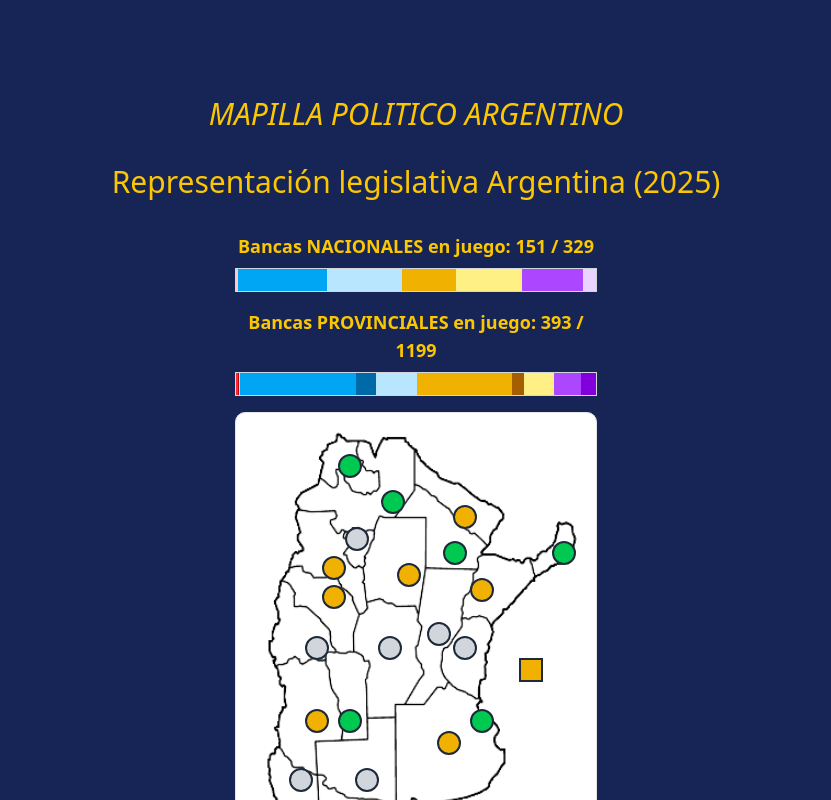
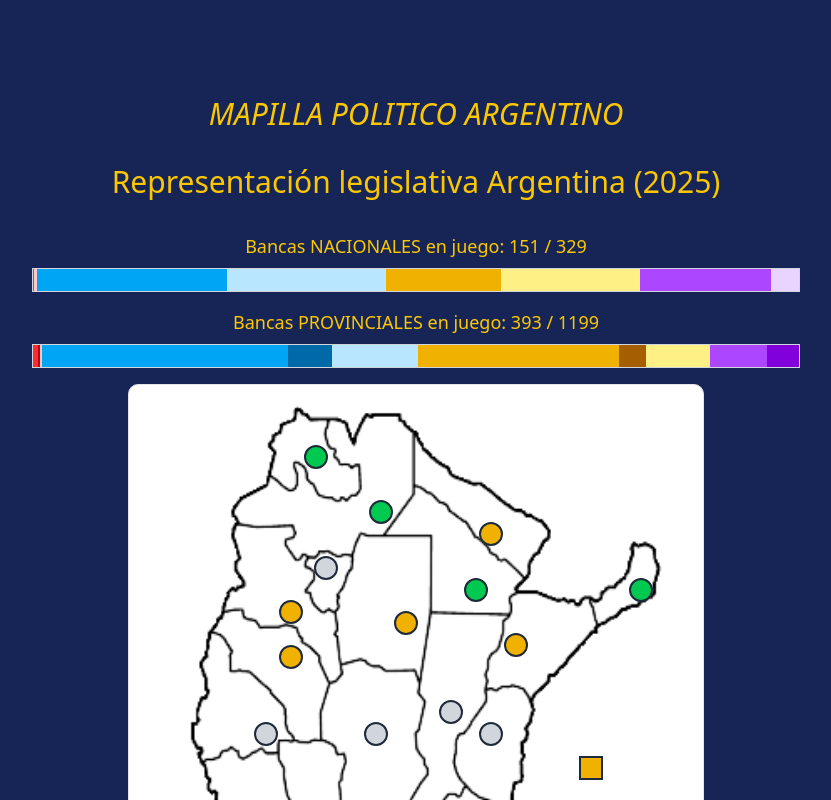
Before and after one commit to Fierillo/mapilla-politico-argentino, a Next.js app: page / in a window 1280 px wide. Shown: the top 800 px of the page, without its empty margins (224-1055 px from the left). Built offline with nearby package versions, Linux system fonts and the light colour scheme.

Commit message:
style: improve size of elements and fonts

```diff
--- a/src/app/layout.tsx
+++ b/src/app/layout.tsx
@@ -23,7 +23,7 @@ export default function RootLayout({
   children: React.ReactNode;
 }>) {
   return (
-    <html lang="en">
+    <html lang="es">
       <body
         className={`${geistSans.variable} ${geistMono.variable} antialiased`}
       >
--- a/src/app/page.tsx
+++ b/src/app/page.tsx
@@ -113,9 +113,9 @@ export default function Home() {
         Representación legislativa Argentina (2025)
       </h1>
 
-      <div className="grid grid-cols-3 w-4xl md:w-full">
+      <div className="flex flex-col w-xl md:w-full items-center">
 
-        <div className="row-start-1 col-2 space-y-4">
+        <div className="flex flex-col md:w-full w-xs md:text-xl text-md items-center space-y-4 ">
           <HorizontalBar
             title="Bancas NACIONALES en juego"
             filterType="national"
@@ -126,7 +126,7 @@ export default function Home() {
           />
         </div>
 
-        <div className="row-start-2 col-2 max-w-4xl mb-4">
+        <div className="flex flex-col mb-4 md:w-xl w-xs">
         <div className="border rounded-lg p-4 bg-white relative" ref={mapContainerRef}>
           <div className="relative w-full mx-auto" style={{ aspectRatio: "0.45", maxWidth: "500px" }}>
             <Image
--- a/src/components/ui/horizontal-bar.tsx
+++ b/src/components/ui/horizontal-bar.tsx
@@ -39,7 +39,7 @@ export default function HorizontalBar({title, filterType}: HorizontalBarProps) {
 
   return (
     <div className="w-full max-w-3xl mb-4">
-      <h2 className="text-lg font-semibold mb-2 text-center">
+      <h2 className="md:text-lg text-sm mb-2 text-center">
         {title}: {totalLoseBancas} / {sumTotalBancas}
       </h2>
       <div className="flex h-6 border border-gray-300">
```
